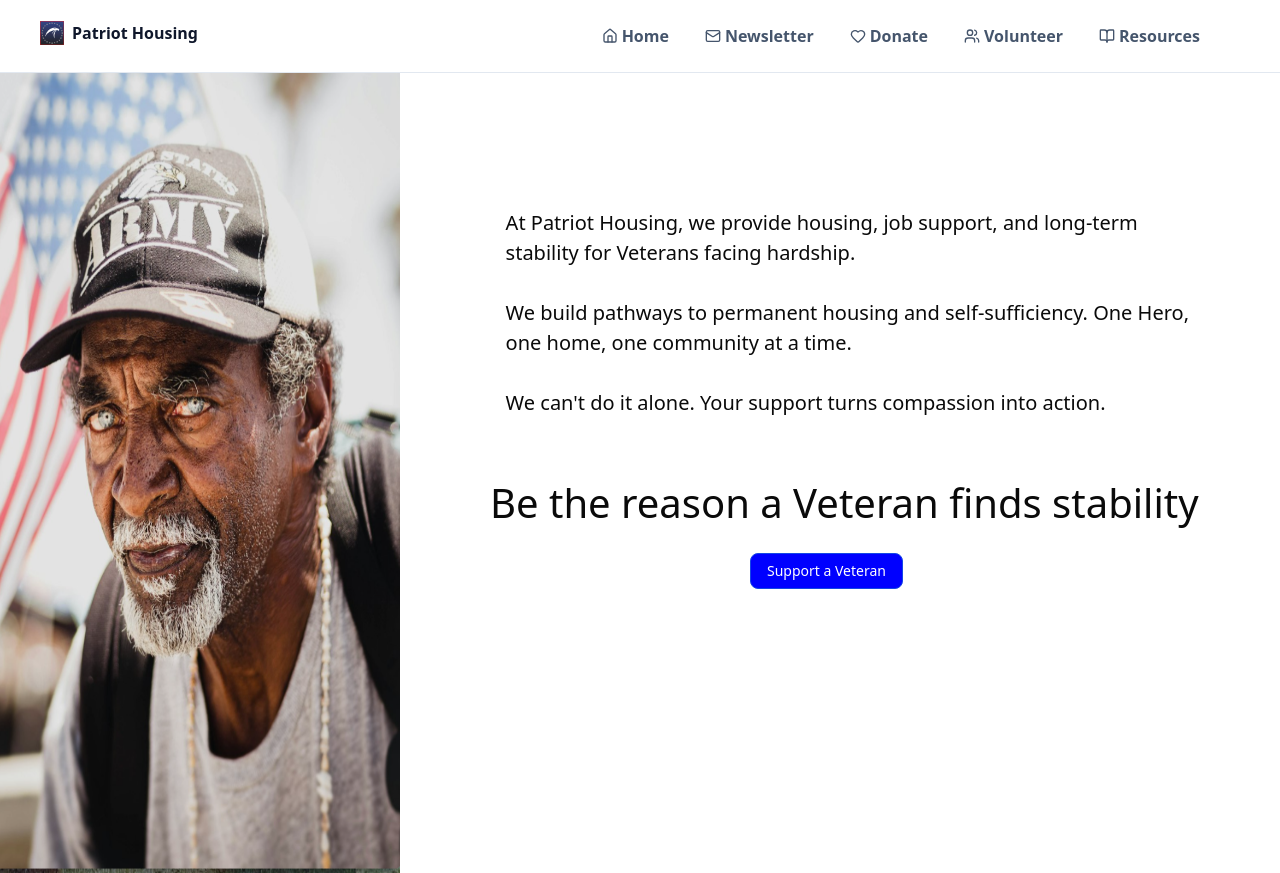
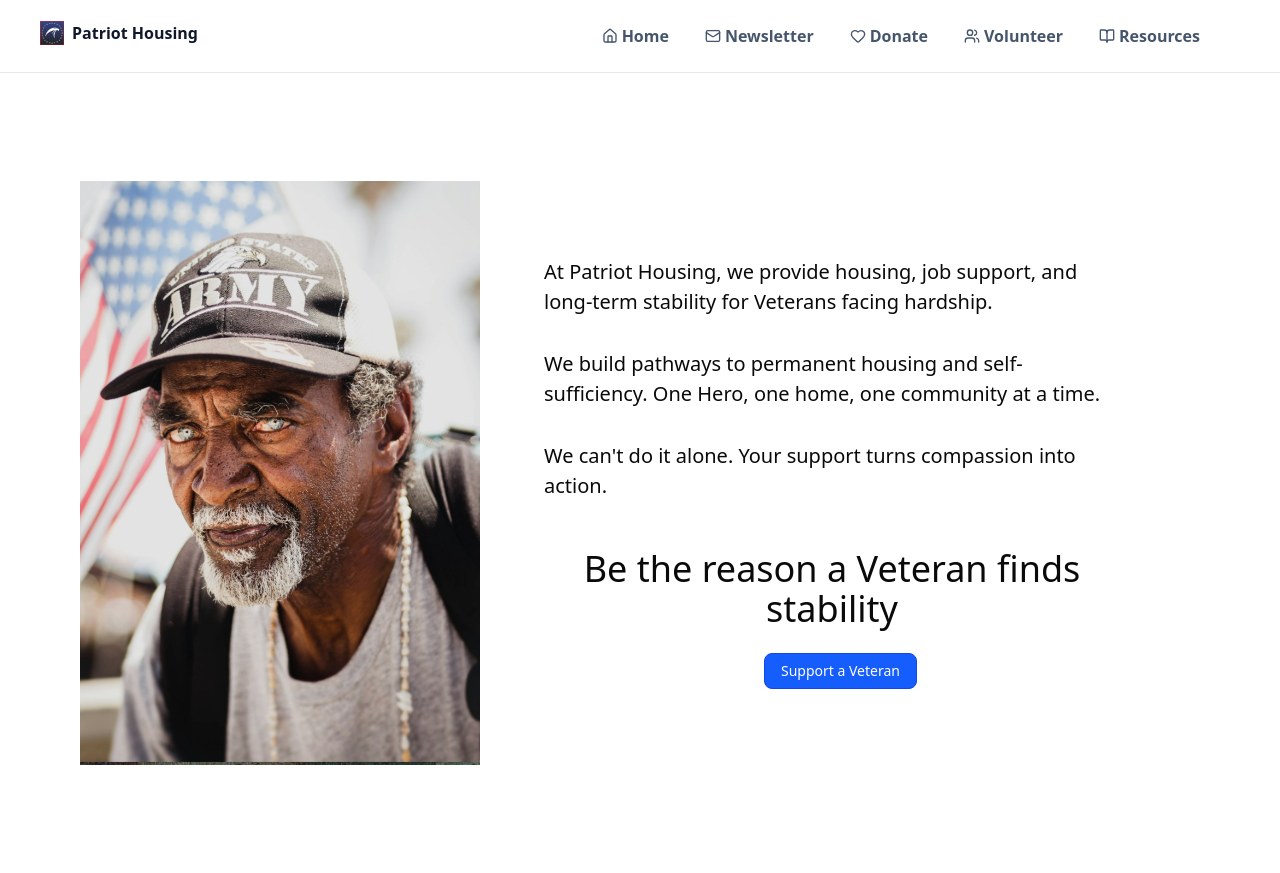
Before and after one commit to ktp-usc/patriot-housing, a Next.js app: page /donate in a window 1280 px wide. Built offline with nearby package versions, Linux system fonts and the light colour scheme.

Commit message:
Change background and added photo to ways to donate page.

```diff
--- a/app/donate/page.tsx
+++ b/app/donate/page.tsx
@@ -1,37 +1,47 @@
 import Image from "next/image";
-import guy from "@/components/images/Guy.png"
-import {Button} from "@/components/ui/button"
+import guy from "@/components/images/Guy.png";
+import { Button } from "@/components/ui/button";
 import Header from "@/components/header";
 
 export default function DonatePage() {
     return (
         <div>
             <Header />
-            <div style={{position: "relative", display: "flex", backgroundColor: "white", height: "100vh"}}>
-                <Image src={guy} alt="Veteran" width={400} height={450}/>
-                <div style={{
-                    position: "absolute",
-                    top: "30%",
-                    left: "45%",
-                    transform: "translate(-10%, -50%)",
-                    fontSize: "24px"
-                }}>
-                    <p style={{fontSize: "20px", fontStyle: "Inter"}}>At Patriot Housing, we provide housing, job support,
+
+            <div className="relative flex h-screen bg-white items-center px-20 gap-16">
+
+                {/* Image */}
+                <Image src={guy} alt="Veteran" width={400} height={450} />
+
+                {/* Text Content */}
+                <div className="max-w-xl">
+                    <p className="text-[20px]">
+                        At Patriot Housing, we provide housing, job support,
                         and long-term stability for Veterans facing hardship.
                     </p>
-                    <p style={{fontSize: "20px", paddingTop: "30px"}}>We build pathways to permanent housing and
-                        self-sufficiency. One Hero, one home, one community at a time.</p>
-                    <p style={{fontSize: "20px", paddingTop: "30px"}}>We can't do it alone.
-                        Your support turns compassion into action.</p>
 
+                    <p className="text-[20px] pt-8">
+                        We build pathways to permanent housing and
+                        self-sufficiency. One Hero, one home, one community at a time.
+                    </p>
+
+                    <p className="text-[20px] pt-8">
+                        We can't do it alone.
+                        Your support turns compassion into action.
+                    </p>
+
+                    {/* Heading */}
+                    <h1 className="text-4xl pt-12 text-center">
+                        Be the reason a Veteran finds stability
+                    </h1>
+
+                    {/* Button */}
+                    <Button className="mt-6 ml-55 bg-blue-600 hover:bg-blue-700">
+                        Support a Veteran
+                    </Button>
                 </div>
-                <div>
-                    <h1 style={{fontSize: "40px", paddingTop: "400px", paddingLeft: "90px"}}>Be the reason a Veteran
-                        finds stability</h1>
-                    <Button style={{marginTop: "20px", marginLeft: "350px", backgroundColor: "blue"}}>Support a Veteran</Button>
-                </div>
+
             </div>
-
         </div>
     );
 }
```
